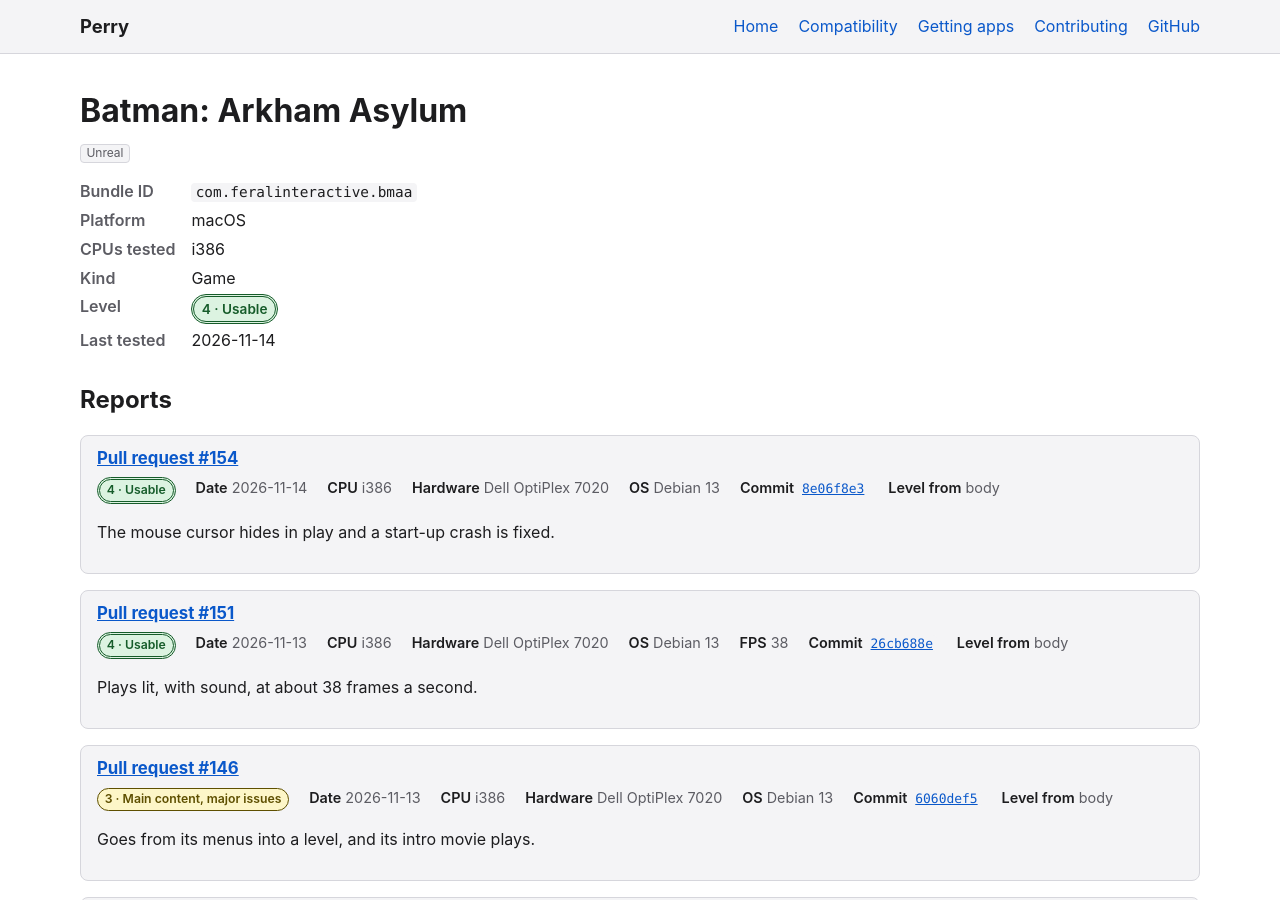
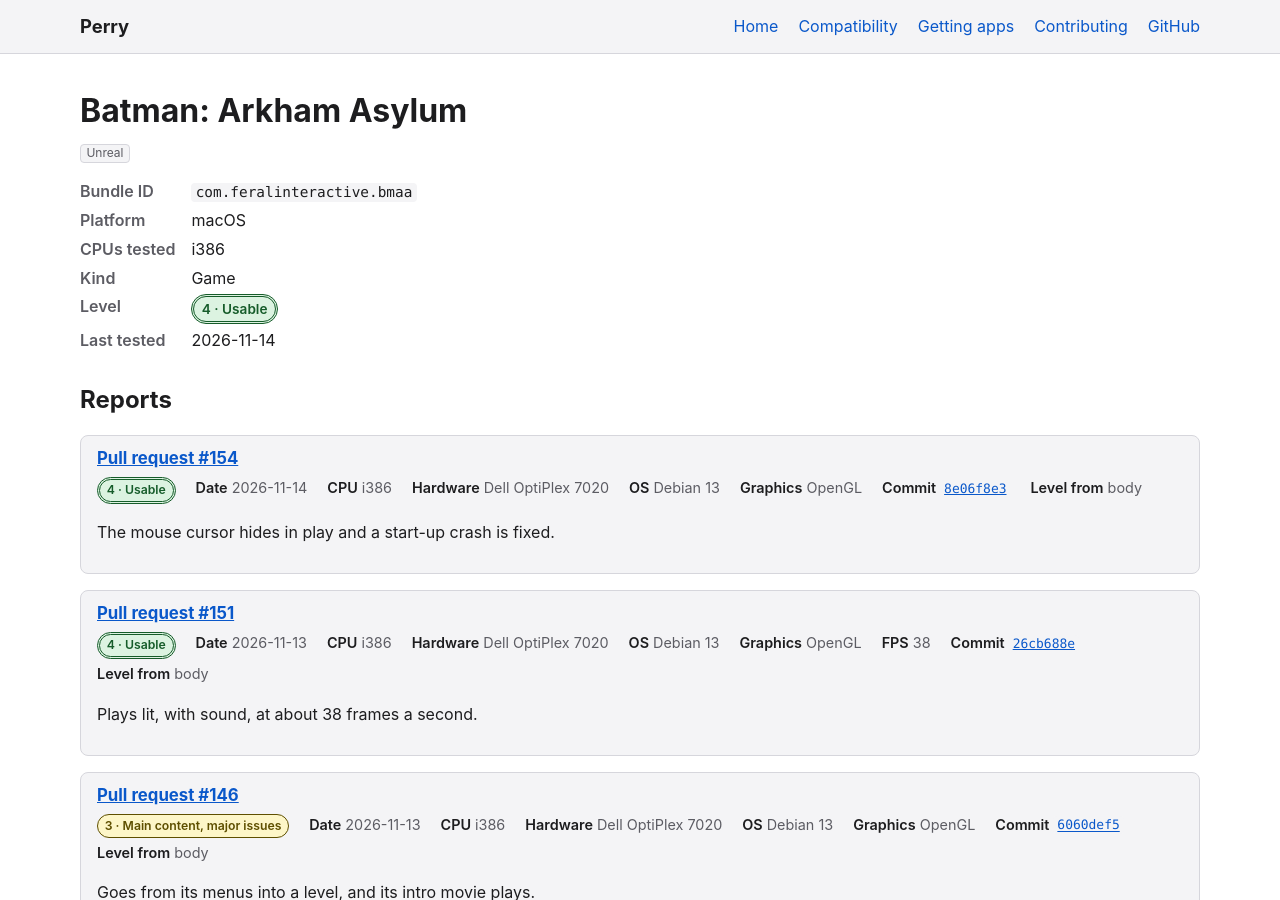
Before and after one commit to MillerTechnologyPeru/Perry, a Jekyll site: the page built from docs/_apps/macos/com.feralinteractive.bmaa.md, in a window 1280 px wide and 900 px high. Built offline with Jekyll 4.4.1, drawn with Linux system fonts in a browser that asks for light colours.

Commit message:
Add the graphics API Batman: Arkham Asylum's reports drew with

```diff
--- a/docs/_apps/macos/com.feralinteractive.bmaa.md
+++ b/docs/_apps/macos/com.feralinteractive.bmaa.md
@@ -32,6 +32,7 @@ reports:
     cpu: i386
     hardware: Dell OptiPlex 7020
     os: Debian 13
+    graphics: OpenGL
     level: 3
     source: body
     notes: Goes from its menus into a level, and its intro movie plays.
@@ -42,6 +43,7 @@ reports:
     cpu: i386
     hardware: Dell OptiPlex 7020
     os: Debian 13
+    graphics: OpenGL
     fps: 38
     level: 4
     source: body
@@ -53,6 +55,7 @@ reports:
     cpu: i386
     hardware: Dell OptiPlex 7020
     os: Debian 13
+    graphics: OpenGL
     level: 4
     source: body
     notes: The mouse cursor hides in play and a start-up crash is fixed.
```
